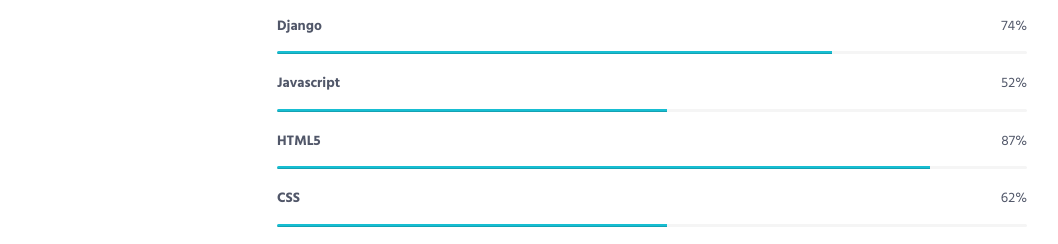
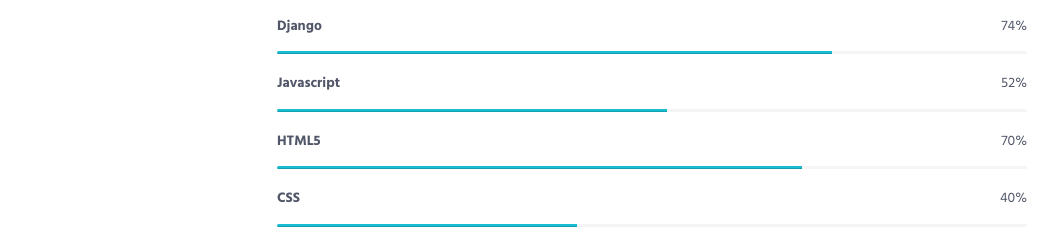
Before and after one commit to dhelbegor/dhelbegor.github.io, a plain HTML site: page index.html in a window 1280 px wide. Shown: the part 976-1220 px from the top of the page, without its empty margins (183-1241 px from the left). Drawn offline with Linux system fonts and the light colour scheme.

Commit message:
modified progress

```diff
--- a/index.html
+++ b/index.html
@@ -130,15 +130,15 @@
                             </div>
                         </div>
                         <div class="progress-box">
-                            <h5>HTML5 <span class="color-heading pull-right">87%</span></h5>
+                            <h5>HTML5 <span class="color-heading pull-right">70%</span></h5>
                             <div class="progress">
-                                <div class="progress-bar bg-color-base" role="progressbar" data-width="87"></div>
+                                <div class="progress-bar bg-color-base" role="progressbar" data-width="70"></div>
                             </div>
                         </div>
                         <div class="progress-box">
-                            <h5>CSS <span class="color-heading pull-right">62%</span></h5>
+                            <h5>CSS <span class="color-heading pull-right">40%</span></h5>
                             <div class="progress">
-                                <div class="progress-bar bg-color-base" role="progressbar" data-width="52"></div>
+                                <div class="progress-bar bg-color-base" role="progressbar" data-width="40"></div>
                             </div>
                         </div>
                         <div class="progress-box">
```
